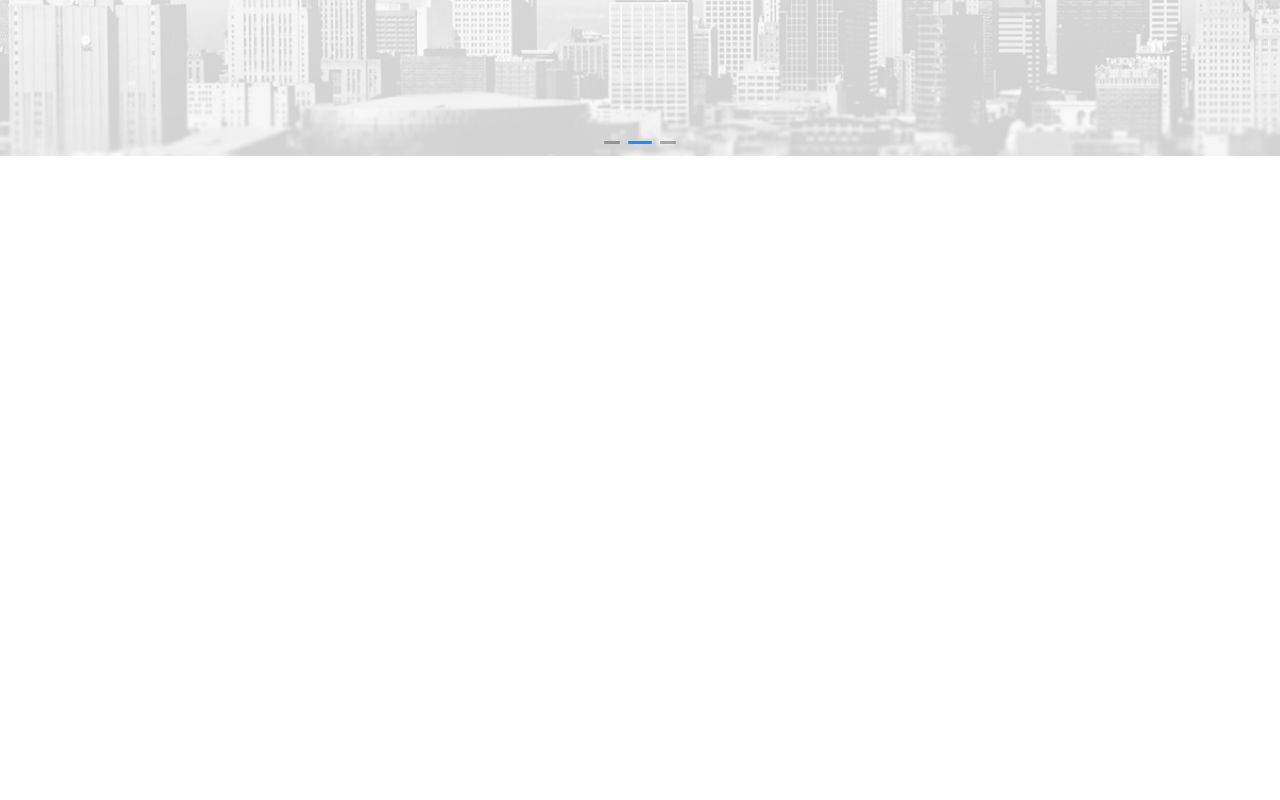
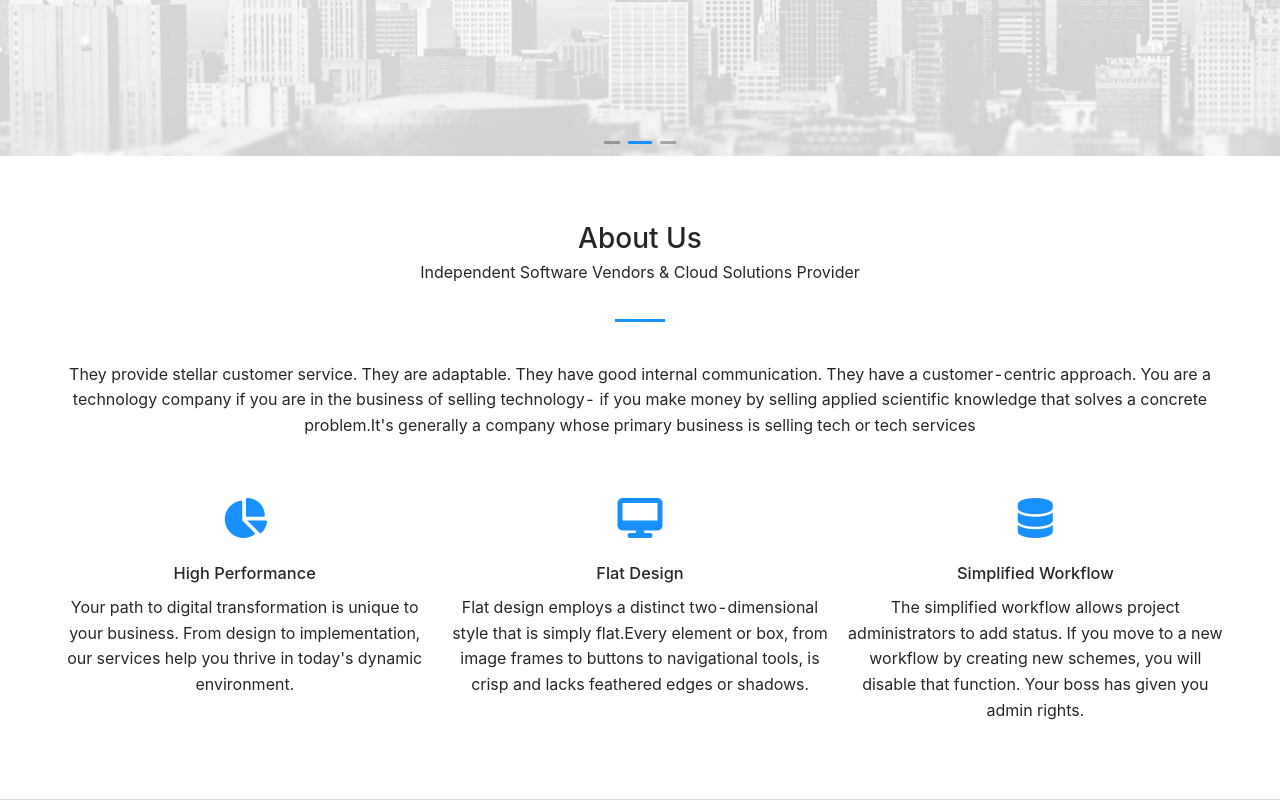
Before and after one commit to razumolla/tech-react-ant-design, a React (Create React App) app: page / in a window 1280 px wide. Shown: the part 644-1444 px from the top of the page. Before the commit the page ends 800 px from the top, so only its background shows below. Built offline with nearby package versions, Linux system fonts and the light colour scheme.

Commit message:
About section added

```diff
--- a/src/components/Common/AppHeader.js
+++ b/src/components/Common/AppHeader.js
@@ -22,7 +22,7 @@ const AppHeader = () => {
                 </div>
                 <div className="mobileHidden">
                     <Anchor targetOffset="65">
-                        <link href="#hero" title="Home" />
+                        <Link href="" title="Home" />
                         <Link href="#about" title="About" />
                         <Link href="#feature" title="Features" />
                         <Link href="#works" title="How it works" />
@@ -42,7 +42,7 @@ const AppHeader = () => {
                         visible={visible}
                     >
                         <Anchor targetOffset="65">
-                            <Link href="#hero" title="Home" />
+                            <Link href="" title="Home" />
                             <Link href="#about" title="About" />
                             <Link href="#feature" title="Features" />
                             <Link href="#works" title="How it works" />
--- /dev/null
+++ b/src/components/Home/About.js
@@ -0,0 +1,57 @@
+import React from 'react';
+
+import { Row, Col } from 'antd';
+
+const items = [
+    {
+        key: '1',
+        icon: <i className="fas fa-chart-pie"></i>,
+        title: 'High Performance',
+        content: "Your path to digital transformation is unique to your business. From design to implementation, our services help you thrive in today's dynamic environment.",
+    },
+    {
+        key: '2',
+        icon: <i className="fas fa-desktop"></i>,
+        title: 'Flat Design',
+        content: "Flat design employs a distinct two-dimensional style that is simply flat.Every element or box, from image frames to buttons to navigational tools, is crisp and lacks feathered edges or shadows.",
+    },
+    {
+        key: '3',
+        icon: <i className="fas fa-database"></i>,
+        title: 'Simplified Workflow',
+        content: "The simplified workflow allows project administrators to add status. If you move to a new workflow by creating new schemes, you will disable that function. Your boss has given you admin rights.",
+    },
+];
+
+const About = () => {
+    return (
+        <div id="about" className="block aboutBlock">
+            <div className="container-fluid">
+                <div className="titleHolder">
+                    <h2>About Us</h2>
+                    <p>Independent Software Vendors & Cloud Solutions Provider</p>
+                </div>
+                <div className="contentHolder">
+                    <p>They provide stellar customer service. They are adaptable. They have good internal communication. They have a customer-centric approach. You are a technology company if you are in the business of selling technology- if you make money by selling applied scientific knowledge that solves a concrete problem.It's generally a company whose primary business is selling tech or tech services</p>
+                </div>
+                <Row gutter={[16, 16]}>
+                    {items.map(item => {
+                        return (
+                            <Col md={{ span: 8 }} key={item.key}>
+                                <div className="content">
+                                    <div className="icon">
+                                        {item.icon}
+                                    </div>
+                                    <h3>{item.title}</h3>
+                                    <p>{item.content}</p>
+                                </div>
+                            </Col>
+                        );
+                    })}
+                </Row>
+            </div>
+        </div>
+    );
+};
+
+export default About;
--- a/src/components/Views/Home.js
+++ b/src/components/Views/Home.js
@@ -1,10 +1,12 @@
 import React from 'react';
+import About from '../Home/About';
 import Hero from '../Home/Hero';
 
 const Home = () => {
     return (
         <div>
             <Hero></Hero>
+            <About></About>
         </div>
     );
 };
```
